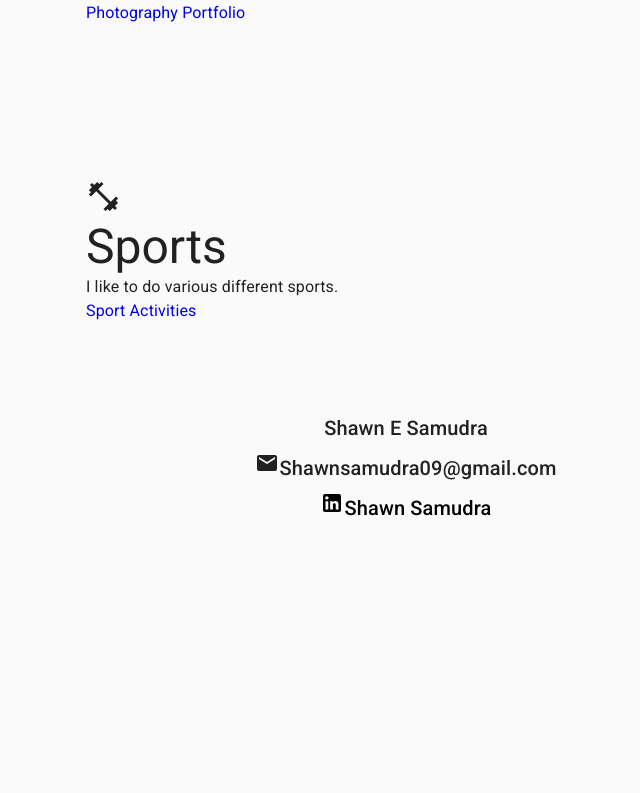
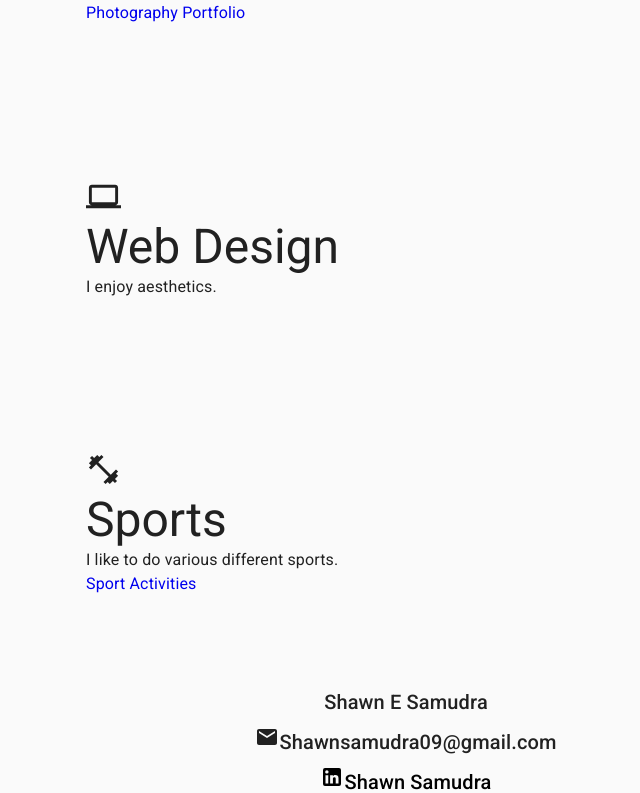
Before and after one commit to ElmoSamudra/portfolio, a React (Create React App) app: page /hobbies in a window 1280 px wide. Shown: the part 475-1268 px from the top of the page, without its empty margins (234-874 px from the left). Before the commit the page ends 1006 px from the top, so only its background shows below. Built offline with nearby package versions, Linux system fonts and the light colour scheme.

Commit message:
add hobby

```diff
--- a/src/components/Information.js
+++ b/src/components/Information.js
@@ -8,11 +8,15 @@ import AppBar from "@material-ui/core/AppBar";
 import Tabs from "@material-ui/core/Tabs";
 import Tab from "@material-ui/core/Tab";
 import Box from "@material-ui/core/Box";
-import SchoolIcon from "@material-ui/icons/School";
-import ExploreIcon from "@material-ui/icons/Explore";
 import Button from "@material-ui/core/Button";
 import Hidden from "@material-ui/core/Hidden";
 
+//icons
+import SchoolIcon from "@material-ui/icons/School";
+import ExploreIcon from "@material-ui/icons/Explore";
+import WorkIcon from "@material-ui/icons/Work";
+
+//components
 import MidBreadcrumb from "../components/MidBreadcrumb";
 import Explore from "../components/Explore";
 import Background from "../components/Background";
@@ -93,11 +97,7 @@ export default function Information() {
             centered
           >
             <Tab label="Background" icon={<SchoolIcon />} {...a11yProps(0)} />
-            <Tab
-              label="Work History"
-              icon={<ExploreIcon />}
-              {...a11yProps(1)}
-            />
+            <Tab label="Work History" icon={<WorkIcon />} {...a11yProps(1)} />
             <Tab label="Explore" icon={<ExploreIcon />} {...a11yProps(1)} />
           </Tabs>
         </AppBar>
--- a/src/pages/Hobbies.js
+++ b/src/pages/Hobbies.js
@@ -1,10 +1,13 @@
 import React from "react";
 import Typography from "@material-ui/core/Typography";
 import Link from "@material-ui/core/Link";
+import { makeStyles } from "@material-ui/core/styles";
+import Grid from "@material-ui/core/Grid";
+
+//icons
 import PhotoCameraIcon from "@material-ui/icons/PhotoCamera";
 import FitnessCenterIcon from "@material-ui/icons/FitnessCenter";
-import { makeStyles } from "@material-ui/core/styles";
-import Grid from "@material-ui/core/Grid";
+import ComputerIcon from "@material-ui/icons/Computer";
 
 const useStyles = makeStyles((theme) => ({
   root: {},
@@ -48,6 +51,13 @@ export default function Hobbies() {
       </Grid>
 
       <Grid className={classes.body}>
+        {/* Web Dev */}
+        <ComputerIcon fontSize="Large" />
+        <Typography variant="h3">Web Design</Typography>
+        <Typography variant="body1">I enjoy aesthetics.</Typography>
+      </Grid>
+
+      <Grid className={classes.body}>
         {/* Sports */}
         <FitnessCenterIcon fontSize="Large" />
         <Typography variant="h3">Sports</Typography>
```
